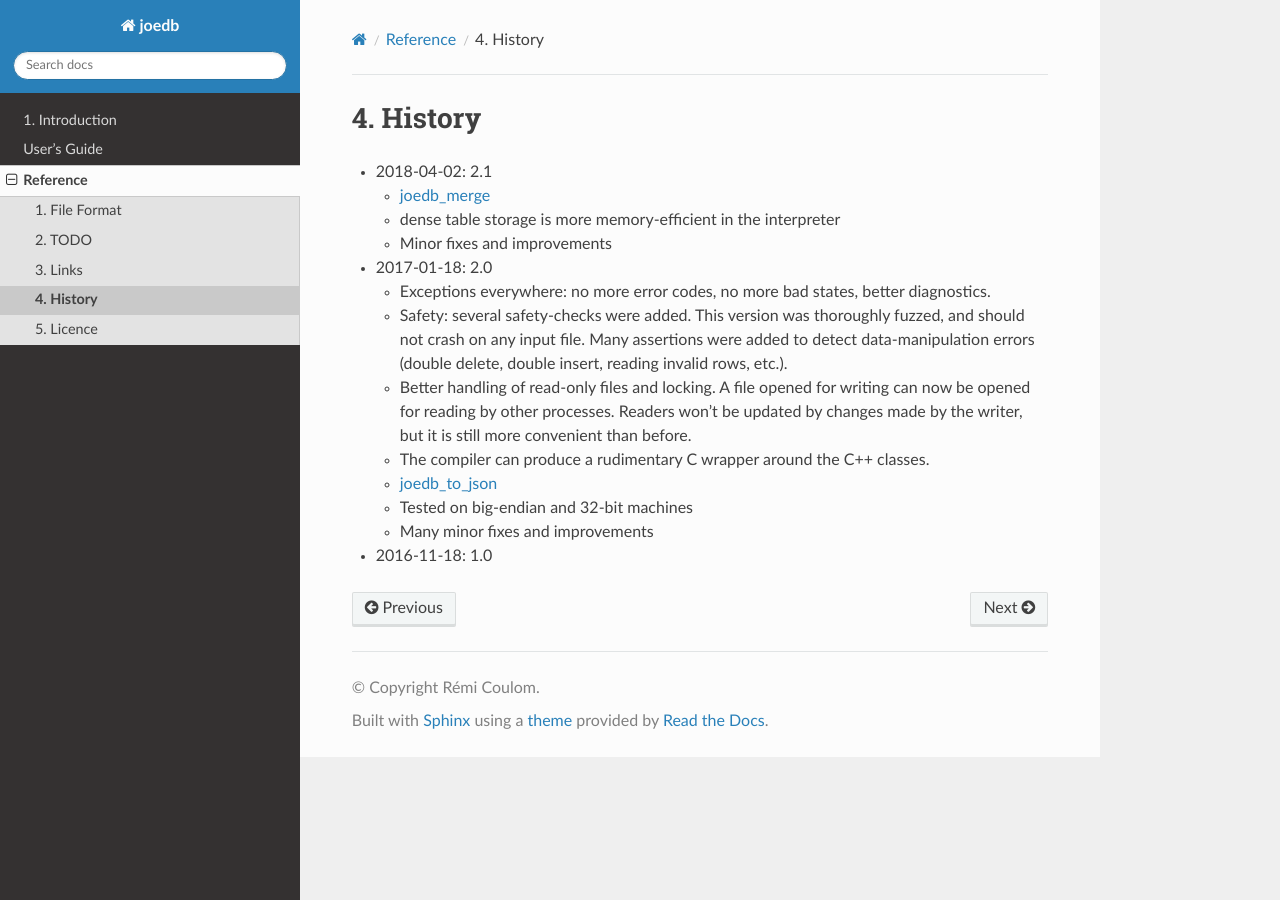
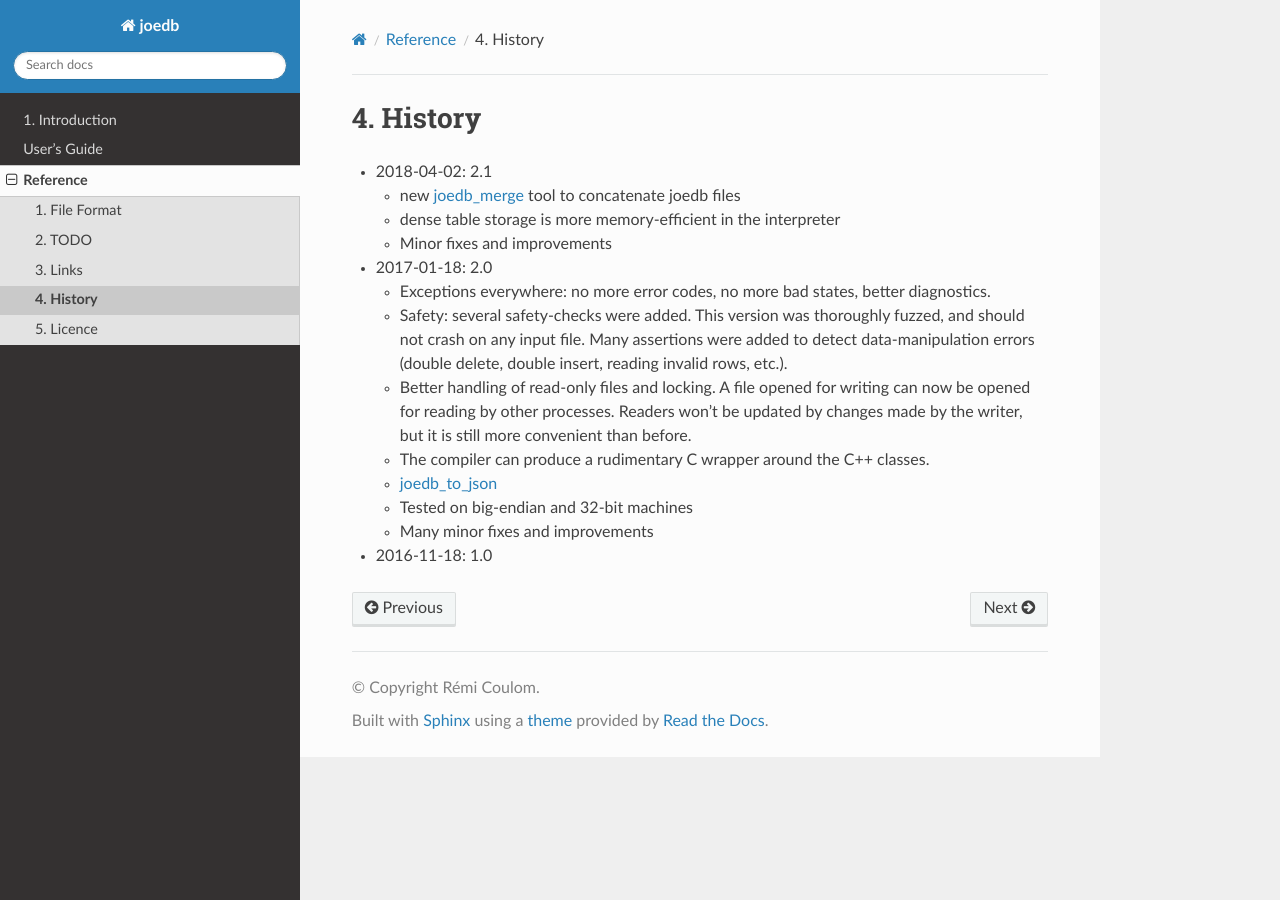
Before and after one commit to Remi-Coulom/joedb, a Sphinx documentation site: the page built from doc/source/history.rst, in a window 1280 px wide. Built offline with Sphinx 7.4.7 and the Read the Docs theme 2.0.0, drawn with Linux system fonts in a browser that asks for light colours; formulas are drawn with MathJax 3.

Commit message:
better history description

```diff
--- a/doc/source/history.rst
+++ b/doc/source/history.rst
@@ -3,7 +3,7 @@ History
 
 - 2018-04-02: 2.1
 
-  - :ref:`joedb_merge`
+  - new :ref:`joedb_merge` tool to concatenate joedb files
   - dense table storage is more memory-efficient in the interpreter
   - Minor fixes and improvements
 
```
